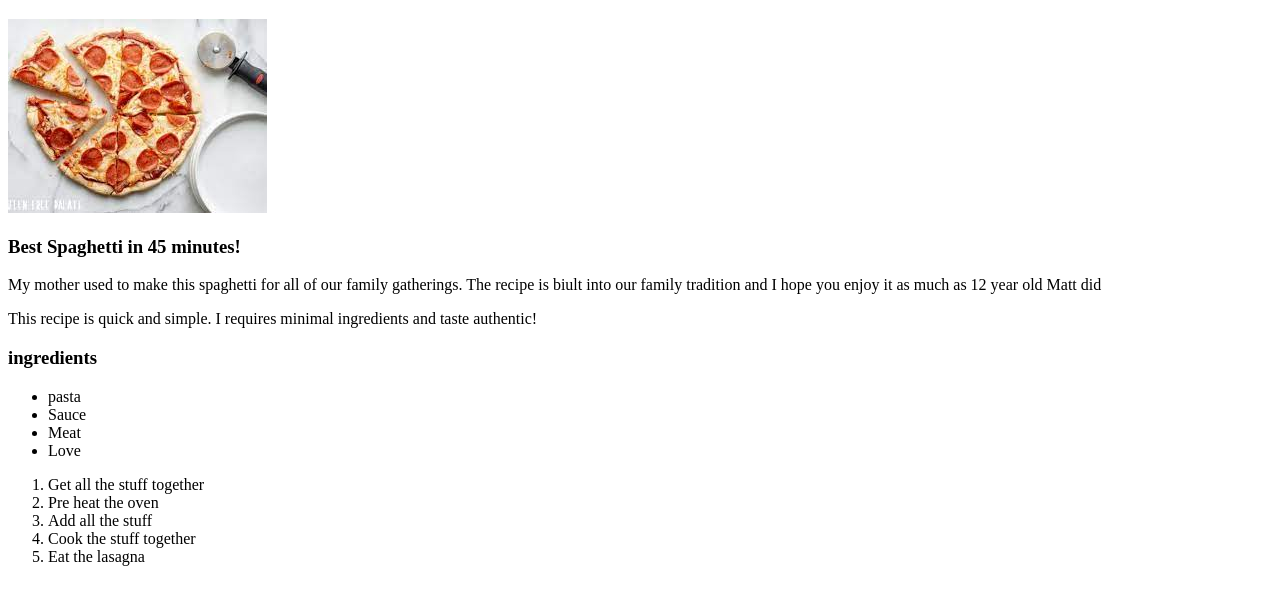
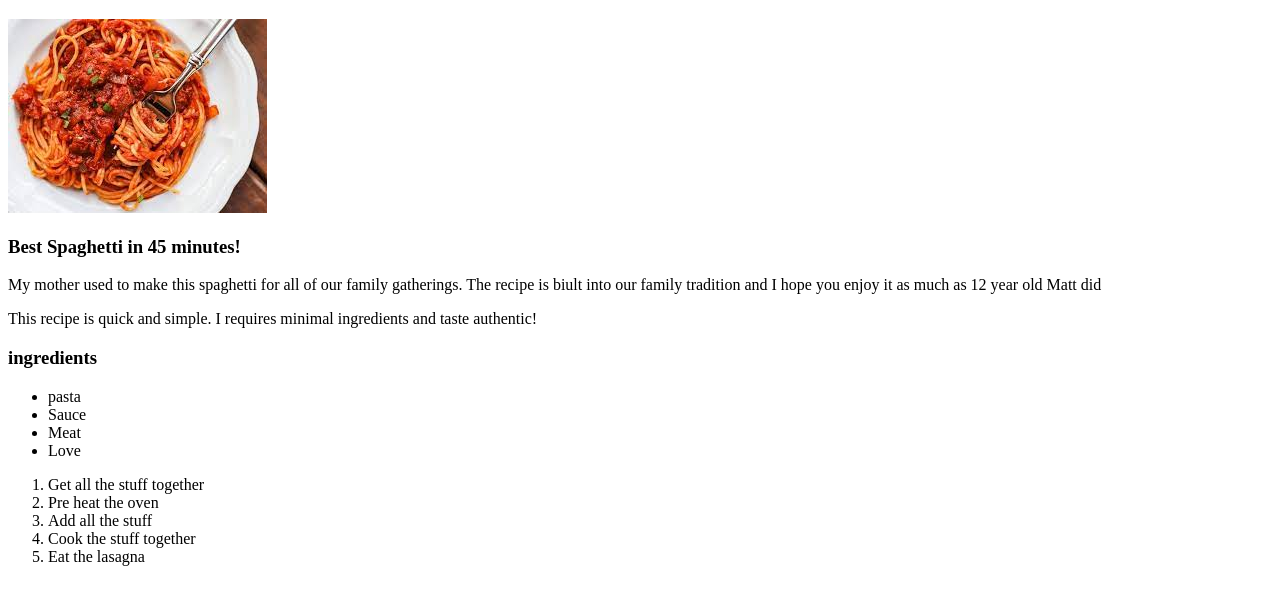
Before and after one commit to MattWisee/odin-recipes, a plain HTML site: page recipes/spaghetti.html in a window 1280 px wide. Shown: the part 61-666 px from the top of the page. Drawn offline with Linux system fonts and the light colour scheme.

Commit message:
../index.html and spaghetti.html and ../images/spaghetti.jpg

```diff
--- a/recipes/spaghetti.html
+++ b/recipes/spaghetti.html
@@ -9,7 +9,7 @@
 <body>
     <h1>Spaghetti</h1>
 
-    <img src="../images/pizza.jpg" alt="Photo of completed pizza">
+    <img src="../images/spaghetti.jpg" alt="Photo of completed pizza">
 
     <h3>Best Spaghetti in 45 minutes!</h3>
     <p>My mother used to make this spaghetti for all of our family gatherings. The recipe is biult into our family tradition and I hope you enjoy it as much as 12 year old Matt did</p>
```
Also changed, not shown: index.html (+1 -0 lines), images/spaghetti.jpg (added).
